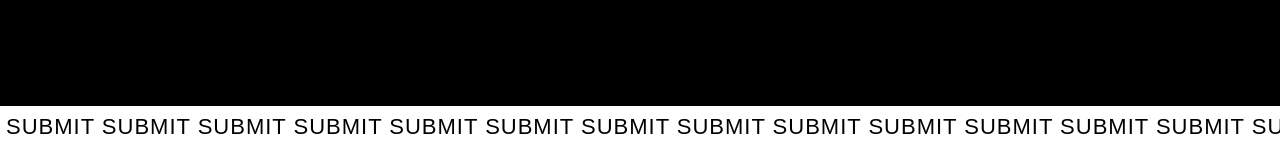
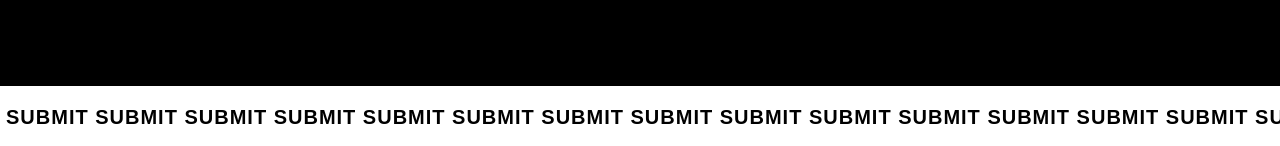
Before and after one commit to toonwuka04/LightingTechniques, a Flask app: page /quiz/1 in a window 1280 px wide. Shown: the part 654-800 px from the top of the page. Run offline with Flask 3, Linux system fonts and the light colour scheme; some libraries are stand-ins or nearby versions.

Commit message:
Update main.css

```diff
--- a/static/main.css
+++ b/static/main.css
@@ -34,15 +34,17 @@ a, h1, h3, h4, h5, h6, p, li {
 .submit-button {
     background-color: white;
     color: black;
-    font-family: Arial, Helvetica, sans-serif;
-    font-size: 22px;
+    font-family: Arial, sans-serif;
+    font-size: 20px;
+    font-weight: bold;
     letter-spacing: 1px;
+    height: 60px;
+    line-height: 60px;
     white-space: nowrap;
     overflow: hidden;
     text-overflow: clip;
-    height: 40px; /* or whatever value you like */
-    line-height: 40px;
 }
+
 
 .question-block {
     margin-bottom: 2rem; /* reduce from 3rem or 5rem to something smaller */
```
